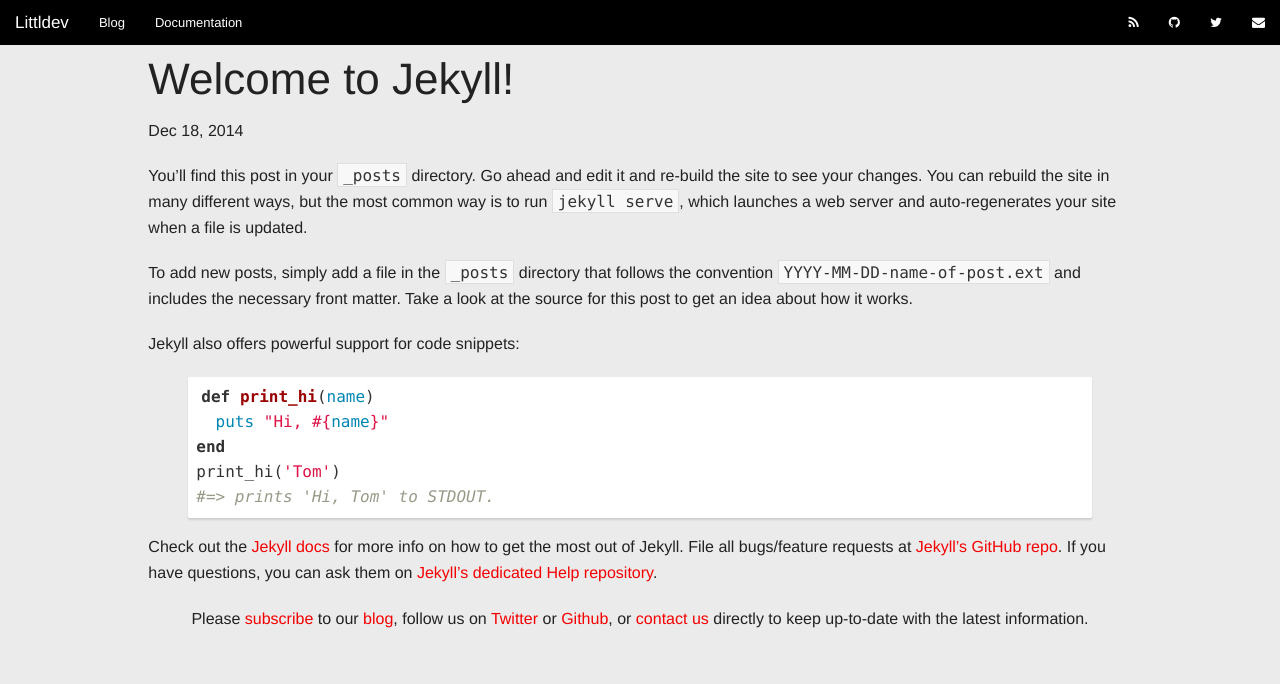
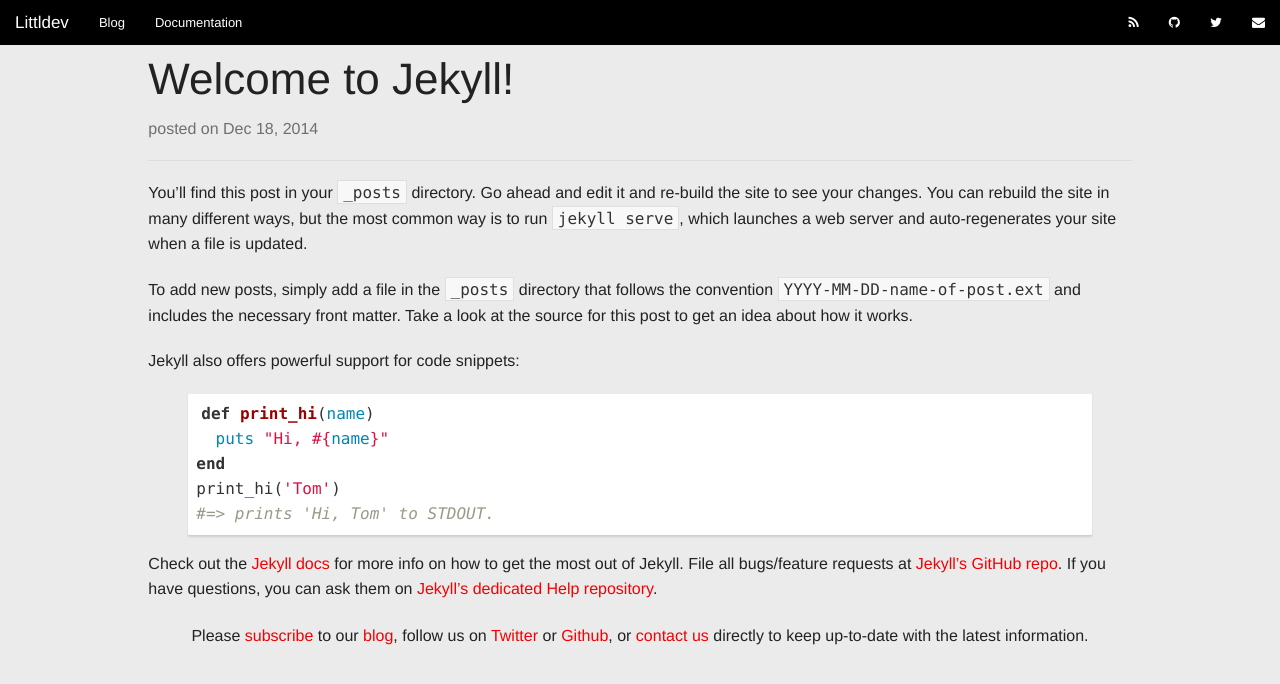
Before and after one commit to littlstar/littlstar.github.io, a Jekyll site: the page built from _posts/2014-12-18-welcome-to-jekyll.markdown, in a window 1280 px wide. Shown: the top 684 px of the page. Built offline with Jekyll 4.4.1, drawn with Linux system fonts in a browser that asks for light colours; nearby versions of some CDN libraries; comment, search, counter and statistics services are not loaded.

Commit message:
updated post layout

```diff
--- a/_layouts/post.html
+++ b/_layouts/post.html
@@ -1,15 +1,22 @@
 ---
 layout: default
 ---
-<div class="post">
+
+<div class="blog">
+  <div class="white-panel post">
 
     <header class="post-header">
       <h1 class="post-title">{{ page.title }}</h1>
-    <p class="post-meta">{{ page.date | date: "%b %-d, %Y" }}{% if page.author %} • {{ page.author }}{% endif %}{% if page.meta %} • {{ page.meta }}{% endif %}</p>
+      <p class="post-meta subheader">
+        posted {% if page.author %} by {{ page.author }}{% endif %} on {{ page.date | date: "%b %-d, %Y" }}{% if page.meta %} • {{ page.meta }}{% endif %}
+      </p>
     </header>
+
+    <hr />
 
     <article class="post-content">
       {{ content }}
     </article>
 
   </div>
+</div>
```
Lines whose indentation alone changed are shown as unchanged.
